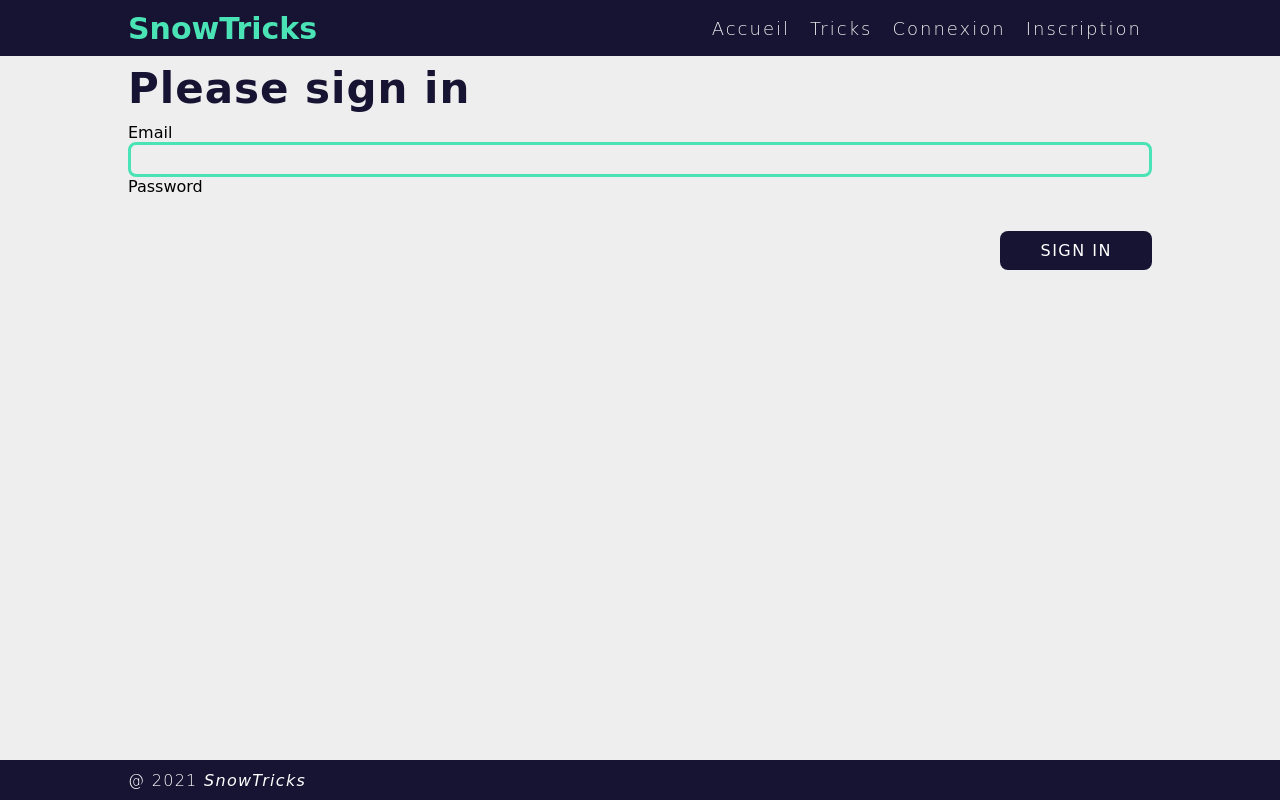
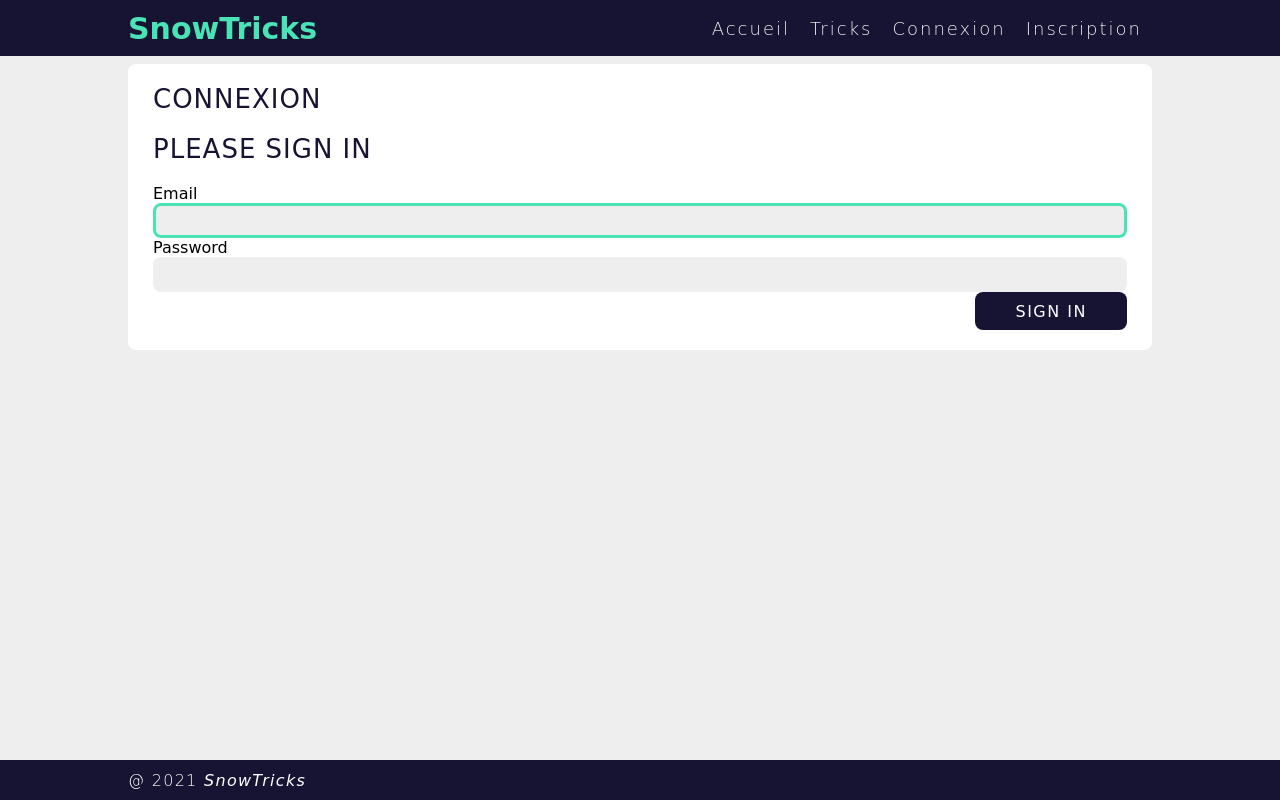
Before and after one commit to ThatsSacha/SnowTricks, a Symfony app: template code/templates/login/login.html.twig in a window 1280 px wide. Run offline with Twig, Linux system fonts and the light colour scheme; the template is opened without the code that fills it, so the values that code supplies are empty; some libraries are stand-ins or nearby versions; some web fonts are replaced.

Commit message:
Card login

```diff
--- a/code/templates/login/login.html.twig
+++ b/code/templates/login/login.html.twig
@@ -4,6 +4,8 @@
 
 {% block main %}
     <main>
+        <div class="card white">
+            <h1>Connexion</h1>
             <form method="post">
                 {% if error %}
                     <div class="alert alert-danger">{{ error.messageKey|trans(error.messageData, 'security') }}</div>
@@ -40,5 +42,6 @@
                     Sign in
                 </button>
             </form>
+        </div>
     </main>
 {% endblock %}
```
Lines whose indentation alone changed are shown as unchanged.
